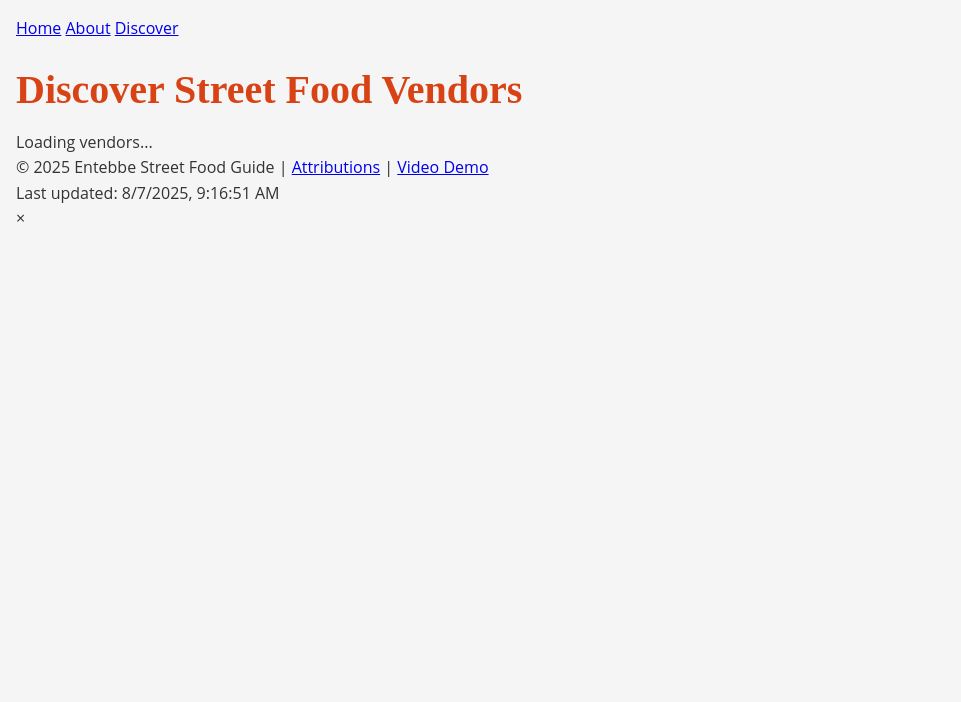
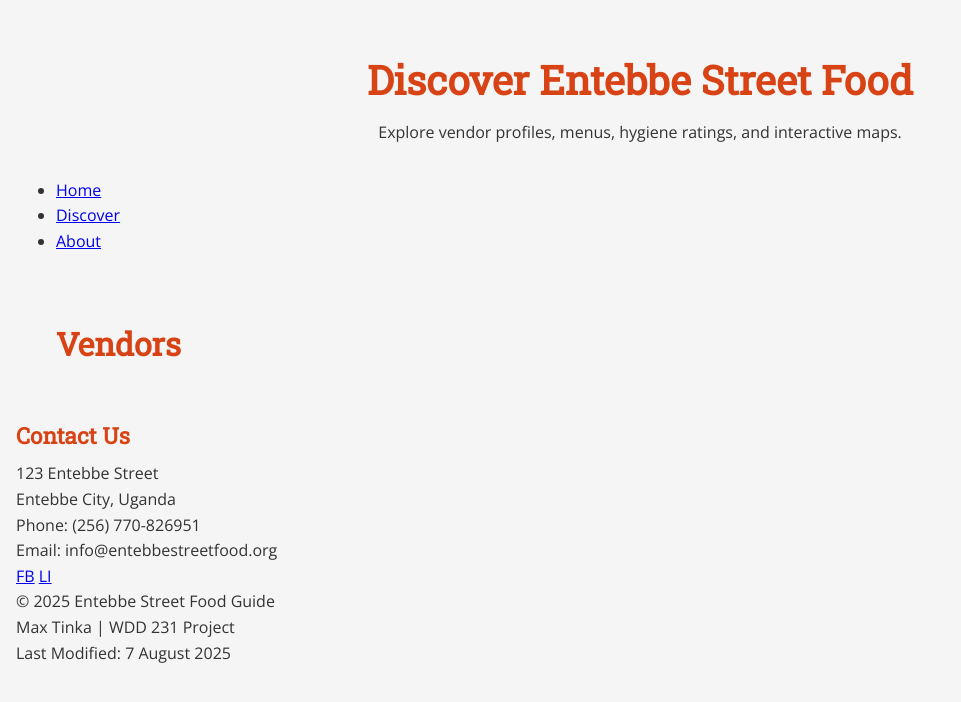
Before and after one commit to MaxTinka/wdd231, a plain HTML site: page final/final/discover.html in a window 1280 px wide. Shown: the whole page, without its empty margins (0-961 px from the left). Drawn offline with nearby package versions, Linux system fonts and the light colour scheme.

Commit message:
Update discover.html

```diff
--- a/final/final/discover.html
+++ b/final/final/discover.html
@@ -3,49 +3,78 @@
 <head>
   <meta charset="UTF-8" />
   <meta name="viewport" content="width=device-width, initial-scale=1.0" />
-  <meta name="description" content="Explore Entebbe's top street food vendors with specialties, ratings, and locations." />
-  <meta name="author" content="Max T" />
+  <meta name="description" content="Discover Entebbe's best street food spots with interactive maps and detailed vendor information." />
+  <meta name="author" content="Entebbe Street Food Guide" />
   <meta property="og:title" content="Discover – Entebbe Street Food Guide" />
-  <meta property="og:description" content="Explore Entebbe's top street food vendors with specialties, ratings, and locations." />
+  <meta property="og:description" content="Explore Entebbe's street food vendors with detailed profiles and maps." />
   <meta property="og:type" content="website" />
+  <meta property="og:image" content="images/og-image.jpg" />
   <meta property="og:url" content="https://yourdomain.com/discover.html" />
-  <meta property="og:image" content="https://yourdomain.com/images/og-image.jpg" />
+
   <title>Discover – Entebbe Street Food Guide</title>
+
+  <!-- Google Fonts -->
+  <link href="https://fonts.googleapis.com/css2?family=Open+Sans&family=Roboto+Slab&display=swap" rel="stylesheet">
+
+  <!-- Favicon -->
+  <link rel="icon" href="images/favicon.ico" type="image/x-icon" />
+
+  <!-- Main Styles -->
   <link rel="stylesheet" href="styles/main.css" />
-  <link rel="icon" href="images/favicon.ico" type="image/x-icon" />
-  <script type="module" src="scripts/vendors.js" defer></script>
-  <script type="module" src="scripts/modal.js" defer></script>
 </head>
 <body>
-  <header>
-    <nav>
-      <a href="index.html">Home</a>
-      <a href="about.html">About</a>
-      <a href="discover.html" class="active">Discover</a>
-    </nav>
-    <h1>Discover Street Food Vendors</h1>
+  <header class="container text-center">
+    <h1>Discover Entebbe Street Food</h1>
+    <p>Explore vendor profiles, menus, hygiene ratings, and interactive maps.</p>
   </header>
 
-  <main>
-    <section class="vendor-gallery" id="vendor-gallery">
-      <p>Loading vendors...</p>
+  <nav class="container">
+    <ul class="nav">
+      <li><a href="index.html">Home</a></li>
+      <li><a href="discover.html" aria-current="page">Discover</a></li>
+      <li><a href="about.html">About</a></li>
+    </ul>
+  </nav>
+
+  <main class="container">
+    <section>
+      <h2>Vendors</h2>
+      <div id="vendor-list" class="grid">
+        <!-- Vendors dynamically loaded by JS -->
+      </div>
     </section>
   </main>
 
   <footer>
-    <p>&copy; 2025 Entebbe Street Food Guide | <a href="attributions.html">Attributions</a> | <a href="https://youtu.be/your-demo-video" target="_blank">Video Demo</a></p>
-    <p id="lastUpdated"></p>
-    <script>
-      document.getElementById('lastUpdated').textContent = `Last updated: ${new Date(document.lastModified).toLocaleString()}`;
-    </script>
+    <div class="footer-content">
+      <div class="contact-info">
+        <h3>Contact Us</h3>
+        <p>123 Entebbe Street</p>
+        <p>Entebbe City, Uganda</p>
+        <p>Phone: (256) 770-826951</p>
+        <p>Email: info@entebbestreetfood.org</p>
+      </div>
+      <div class="social-media">
+        <a href="#" aria-label="Facebook">FB</a>
+        <a href="#" aria-label="LinkedIn">LI</a>
+      </div>
+      <div class="development-info">
+        <p>&copy; <span id="current-year"></span> Entebbe Street Food Guide</p>
+        <p>Max Tinka | WDD 231 Project</p>
+        <p>Last Modified: <span id="lastModified"></span></p>
+      </div>
+    </div>
   </footer>
 
-  <!-- Modal Structure -->
-  <div id="modal" class="modal hidden">
-    <div class="modal-content">
-      <span class="close-button" id="modal-close">&times;</span>
-      <div id="modal-details"></div>
-    </div>
-  </div>
+  <!-- Scripts -->
+  <script type="module" src="scripts/vendor-data.js"></script>
+
+  <script>
+    document.getElementById('current-year').textContent = new Date().getFullYear();
+
+    const lastModified = new Date(document.lastModified);
+    const options = { year: 'numeric', month: 'long', day: 'numeric' };
+    document.getElementById('lastModified').textContent = lastModified.toLocaleDateString('en-GB', options);
+  </script>
 </body>
 </html>
```
